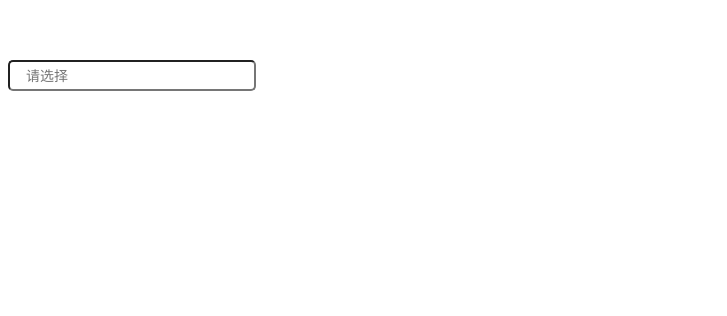
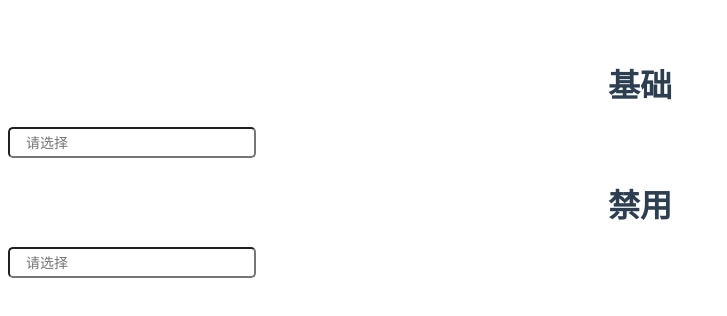
Before and after one commit to scq000/vue-select-component, a Vue app: page / in a window 1280 px wide. Shown: the top 316 px of the page, without its empty margins (0-727 px from the left). Built offline with nearby package versions, Linux system fonts and the light colour scheme.

Commit message:
Add disabled select

```diff
--- a/src/App.vue
+++ b/src/App.vue
@@ -1,6 +1,10 @@
 <template>
 	<div id="app">
+		<h1>基础</h1>
 		<my-select :options="options"></my-select>
+
+		<h1>禁用</h1>
+		<my-select :options="options" disabled></my-select>
 	</div>
 </template>
 
--- a/src/components/MySelect.vue
+++ b/src/components/MySelect.vue
@@ -18,18 +18,21 @@
 </template>
 
 <script type="text/javascript">
-
 export default {
 	name: 'my-select',
 	props: {
 		options: {
 			type: Array,
 			required: true
-	},
+		},
 		editable: {
 			type: Boolean,
 			default: false
 		},
+		disabled: {
+			type: Boolean,
+			default: false
+		}
 	},
 	data() {
 		return {
@@ -40,7 +43,9 @@ export default {
 
 	methods: {
 		handleSelect() {
-			this.visible = !this.visible;
+			if(!this.disabled) {
+				this.visible = !this.visible;
+			}
 		},
 		selectItem(value) {
 			this.selected = value;
@@ -49,13 +54,13 @@ export default {
 	},
 
 	created() {
-		document.addEventListener('click', (e) => 　{
+		document.addEventListener('click', (e) => {
 			if (!this.$el.contains(e.target)) {
 				this.visible = false;
 			}
 		});
 	}
-};
+}
 </script>
 
 <style lang="less">
```
Also changed, not shown: .eslintrc.js, 2 other files (tests, documents, lock files or other folders).
